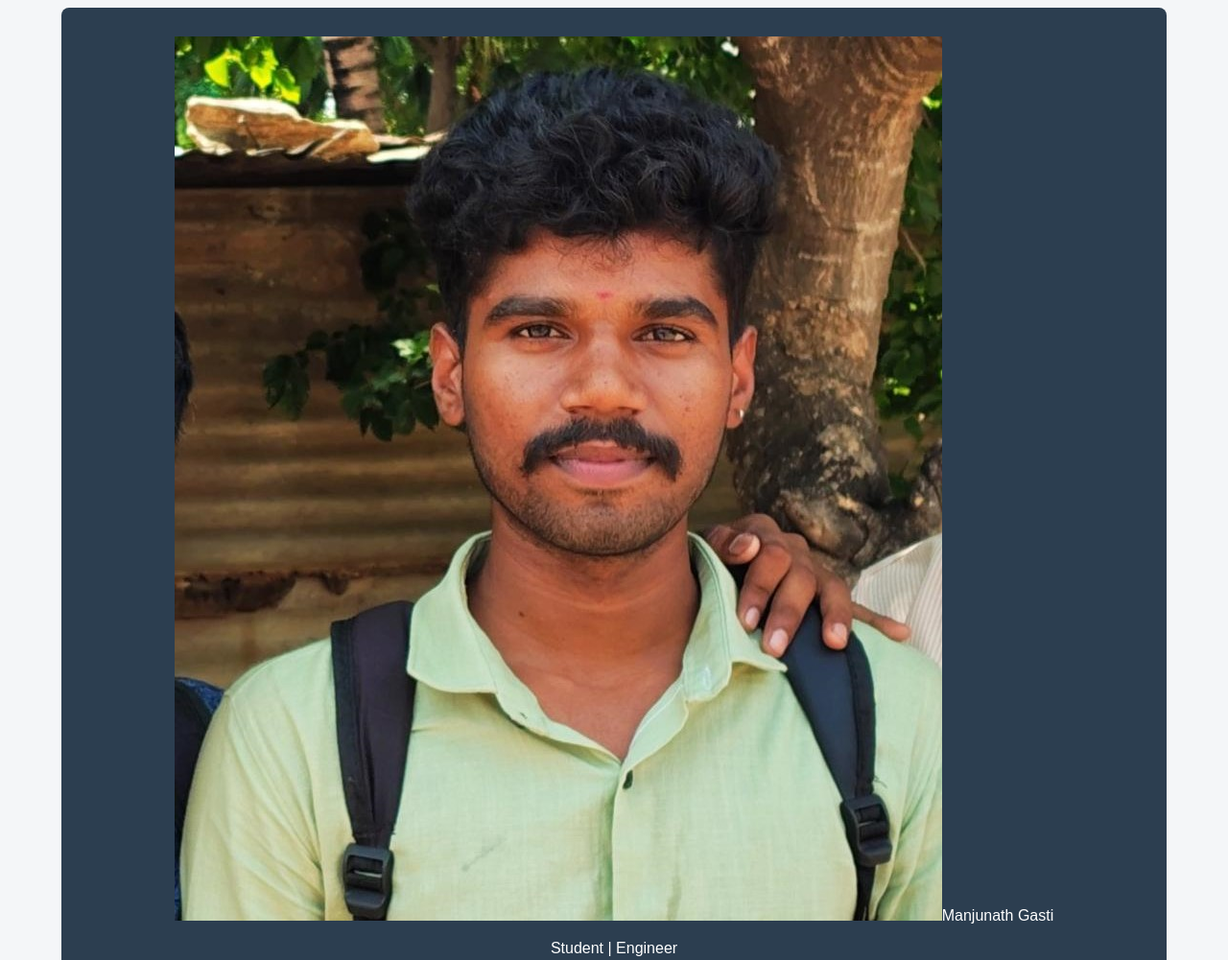
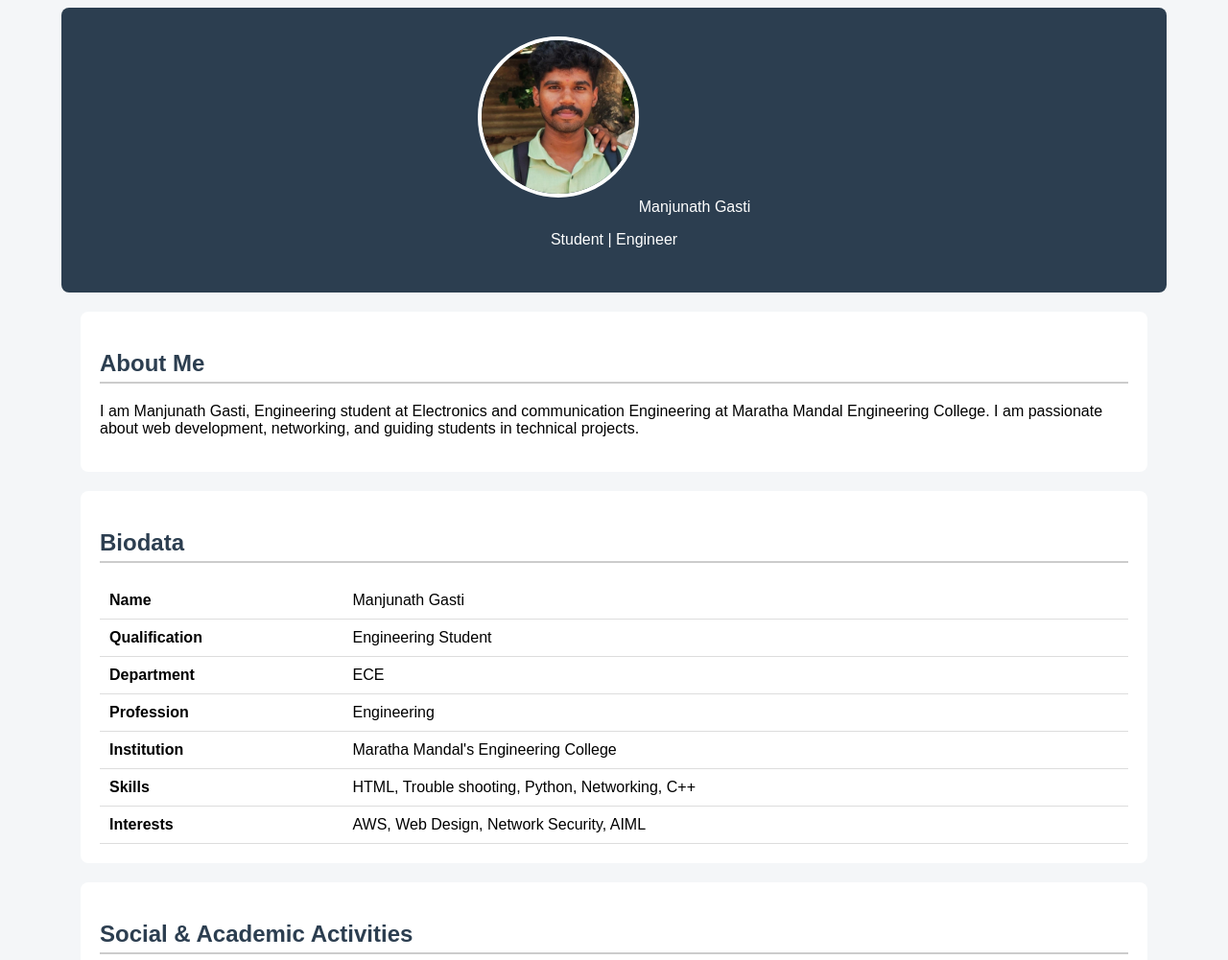
Before and after one commit to manjunath884/profile-01, a plain HTML site: page index.html in a window 1280 px wide. Shown: the top 1001 px of the page at 96% size. Drawn offline with Linux system fonts and the light colour scheme.

Commit message:
Fix CSS syntax for various elements

```diff
--- a/style.css
+++ b/style.css
@@ -11,7 +11,7 @@ text-align: center;
 padding: 30px 20px;
 border-radius: 8px;
 }
-.profile-img {
+img {
 width: 160px;
 height: 160px;
 border-radius: 50%;
```
